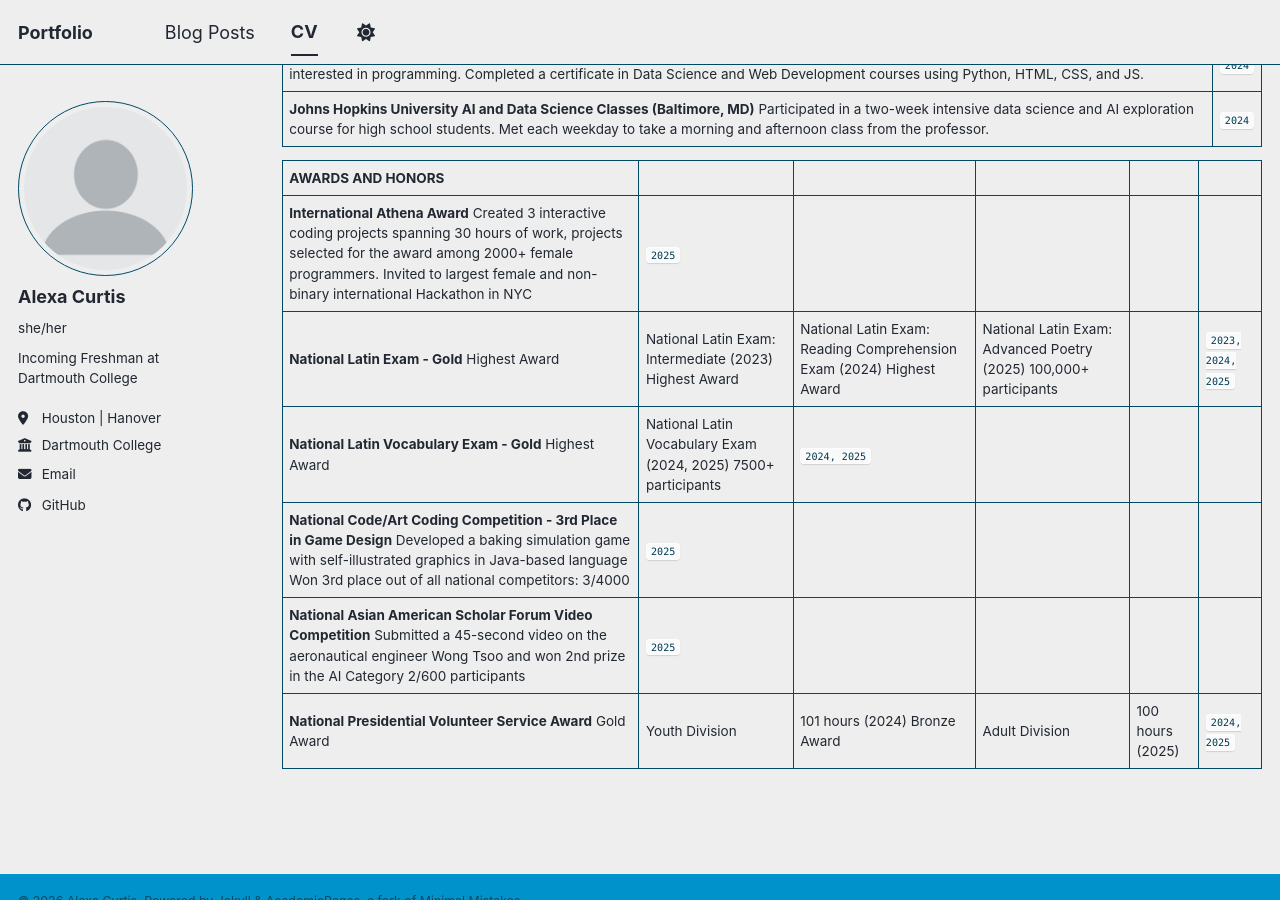
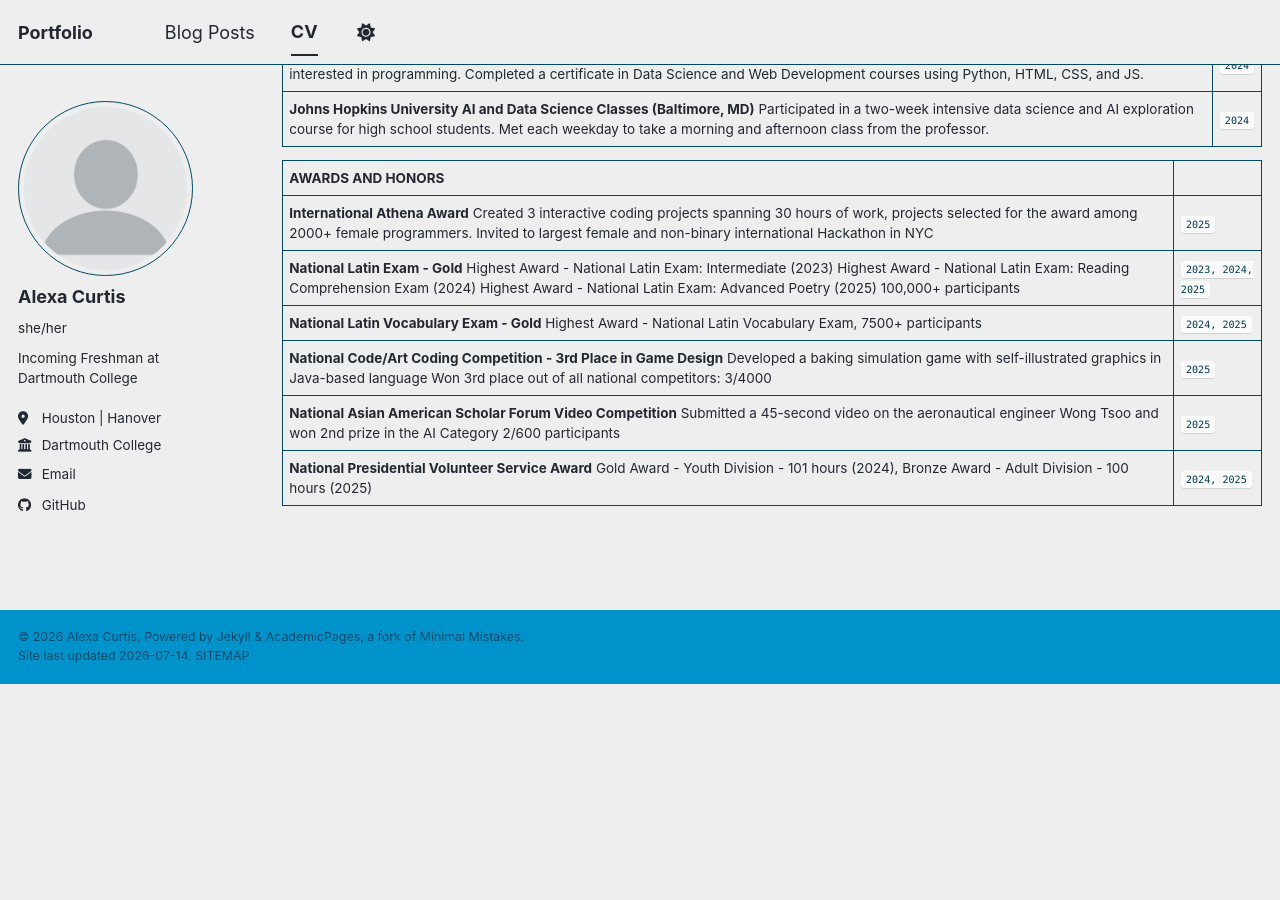
Before and after one commit to alexaycurtis/alexaycurtis.github.io, a Jekyll site: the page built from _pages/cv.md, in a window 1280 px wide and 900 px high, scrolled down 1702 px. Built offline with Jekyll 4.4.1, drawn with Linux system fonts in a browser that asks for light colours; a style sheet for code colours, icons or effects is not loaded; after the commit the page ends 2386 px from its top, so only the background shows below that; some of the changed text lies outside the part shown.

Commit message:
Refactor CV formatting and content structure

```diff
--- a/_pages/cv.md
+++ b/_pages/cv.md
@@ -38,8 +38,8 @@
 
 | **AWARDS AND HONORS** |  |
 | **International Athena Award** Created 3 interactive coding projects spanning 30 hours of work, projects selected for the award among 2000+ female programmers. Invited to largest female and non-binary international Hackathon in NYC  | <code>2025</code> |
-| **National Latin Exam \- Gold** Highest Award | National Latin Exam: Intermediate (2023) Highest Award | National Latin Exam: Reading Comprehension Exam (2024) Highest Award | National Latin Exam: Advanced Poetry (2025) 100,000+ participants | | <code>2023, 2024, 2025</code> |
-| **National Latin Vocabulary Exam \- Gold** Highest Award | National Latin Vocabulary Exam (2024, 2025\) 7500+ participants  | <code>2024, 2025</code> |
+| **National Latin Exam \- Gold** Highest Award - National Latin Exam: Intermediate (2023) Highest Award - National Latin Exam: Reading Comprehension Exam (2024) Highest Award - National Latin Exam: Advanced Poetry (2025) 100,000+ participants | <code>2023, 2024, 2025</code> |
+| **National Latin Vocabulary Exam \- Gold** Highest Award - National Latin Vocabulary Exam, 7500+ participants  | <code>2024, 2025</code> |
 | **National Code/Art Coding Competition \- 3rd Place in Game Design** Developed a baking simulation game with self-illustrated graphics in Java-based language  Won 3rd place out of all national competitors: 3/4000   | <code>2025</code> |
 | **National Asian American Scholar Forum Video Competition** Submitted a 45-second video on the aeronautical engineer Wong Tsoo and won 2nd prize in the AI Category 2/600 participants  | <code>2025</code> |
-| **National Presidential Volunteer Service Award** Gold Award | Youth Division | 101 hours (2024) Bronze Award | Adult Division | 100 hours (2025)   | <code>2024, 2025</code>|
+| **National Presidential Volunteer Service Award** Gold Award - Youth Division - 101 hours (2024), Bronze Award - Adult Division - 100 hours (2025)   | <code>2024, 2025</code>|
```
Also changed, not shown: other parts of _pages/cv.md (+2 -2 lines).
